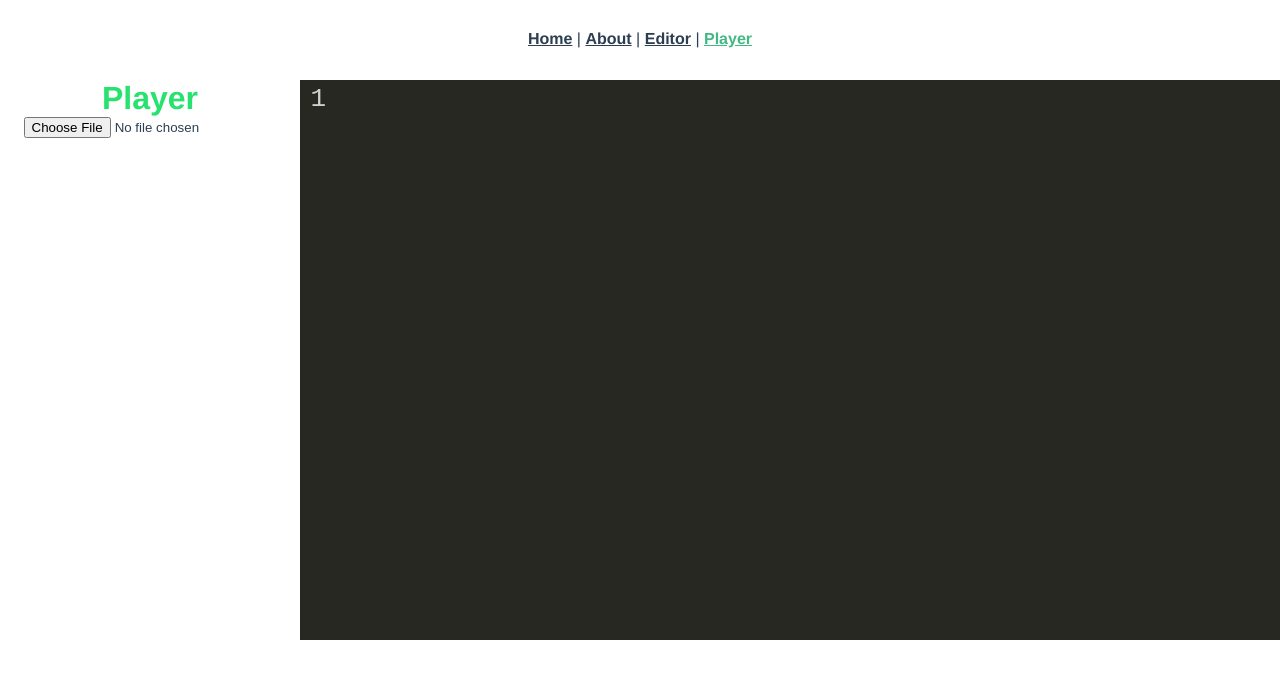
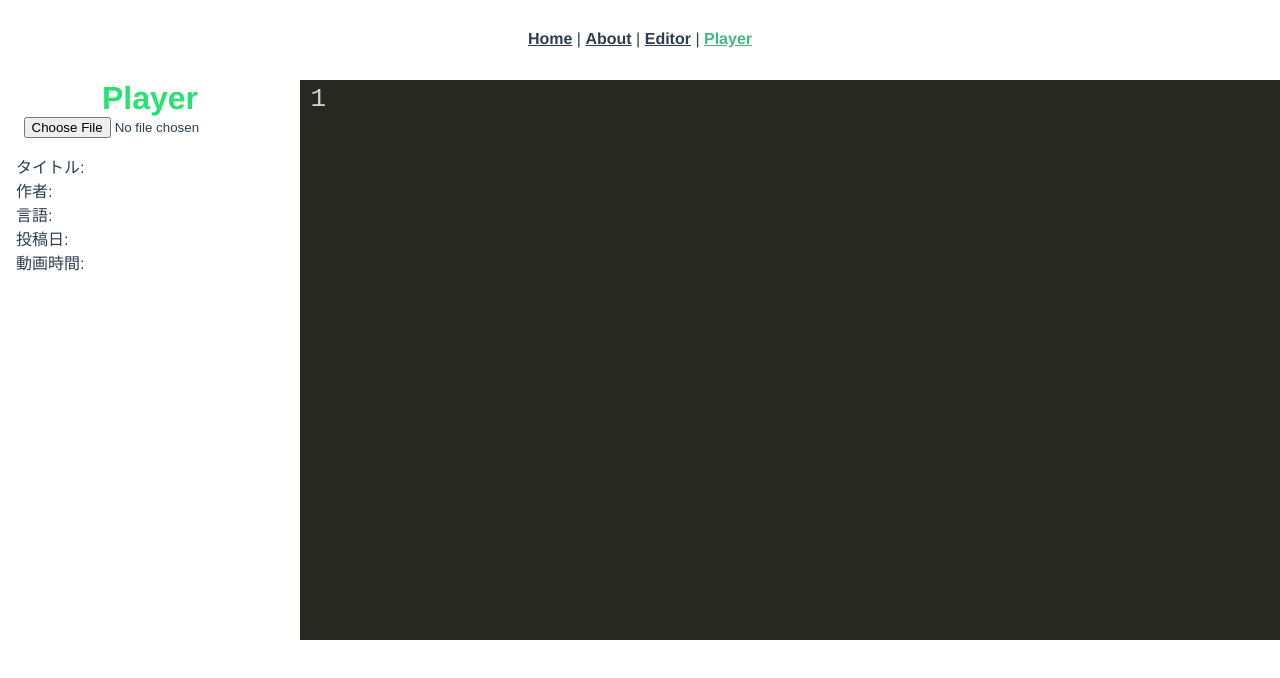
Before and after one commit to nanagami1369/CodingShare, a Vue app in the folder front/: page /#/player in a window 1280 px wide. Shown: the top 678 px of the page. Built offline with nearby package versions, Linux system fonts and the light colour scheme.

Commit message:
ビデオの情報を表示できるようにした

```diff
--- /dev/null
+++ b/front/src/components/VideoInfo.vue
@@ -0,0 +1,62 @@
+<template>
+  <div id="video-info">
+    <p>
+      タイトル:<cite>{{ videoInfo.title }}</cite>
+    </p>
+    <p>
+      作者:<cite>{{ videoInfo.name }}</cite>
+    </p>
+    <p>言語:{{ language }}</p>
+    <p>投稿日:{{ uploadTime }}</p>
+    <p>動画時間:{{ recordingTime }}</p>
+  </div>
+</template>
+
+<script lang="ts">
+import { ViewVideo } from '@/models/ViewVideo'
+import { format } from 'date-fns'
+import Vue, { PropType } from 'vue'
+
+export default Vue.extend({
+  name: 'VideoInfo',
+  props: {
+    videoInfo: {
+      type: Object as PropType<ViewVideo>,
+      default: (): ViewVideo => ({
+        userId: -1,
+        title: '',
+        name: '',
+        language: undefined,
+        uploadTime: -1,
+        recordingTime: -1,
+      }),
+      required: false,
+    },
+  },
+  computed: {
+    language: function (): string {
+      return this.videoInfo.language?.name ?? ''
+    },
+    uploadTime: function (): string {
+      if (this.videoInfo.uploadTime < 0) {
+        return ''
+      }
+      return format(this.videoInfo.uploadTime, 'yyyy/MM/dd hh:mm:ss')
+    },
+    recordingTime: function (): string {
+      if (this.videoInfo.recordingTime < 0) {
+        return ''
+      }
+      return format(this.videoInfo.recordingTime, 'mm分ss秒')
+    },
+  },
+})
+</script>
+<style scoped>
+#video-info {
+  margin: 1em;
+}
+#video-info p {
+  text-align: left;
+}
+</style>
--- /dev/null
+++ b/front/src/models/ViewVideo.ts
@@ -0,0 +1,10 @@
+import { Language } from '@/models/language'
+
+export type ViewVideo = {
+  userId: number
+  title: string
+  name: string
+  language: Language | undefined
+  uploadTime: number
+  recordingTime: number
+}
--- a/front/src/views/PlayerPage.vue
+++ b/front/src/views/PlayerPage.vue
@@ -3,6 +3,7 @@
     <div id="side-panel">
       <h1>Player</h1>
       <input type="file" @change="loadData" value="読み込み" />
+      <VideoInfo :videoInfo="videoInfo" />
     </div>
     <div id="player-panel">
       <textarea id="editor-aria"></textarea>
@@ -22,13 +23,14 @@ import 'codemirror/addon/hint/show-hint.css'
 import 'codemirror/mode/javascript/javascript.js'
 import 'codemirror/addon/hint/javascript-hint.js'
 import 'codemirror/addon/edit/closebrackets.js'
-import { Language } from '@/models/language'
 import { Video } from '@/models/Video.js'
 import { CodingStream } from '@/CodingStream'
+import { ViewVideo } from '@/models/ViewVideo'
+import VideoInfo from '@/components/VideoInfo.vue'
 type DataType = {
   editor?: CodeMirror.EditorFromTextArea
   defualtConfig: EditorConfiguration
-  selectedLanguage?: Language
+  videoInfo: ViewVideo | undefined
 }
 
 function readTextFile(file: File): Promise<string | ArrayBuffer | null> {
@@ -55,6 +57,9 @@ function doSomethingLoop(
 
 export default Vue.extend({
   name: 'PlayerPage',
+  components: {
+    VideoInfo,
+  },
   data(): DataType {
     return {
       defualtConfig: {
@@ -65,6 +70,7 @@ export default Vue.extend({
         showHint: true,
         readOnly: true,
       },
+      videoInfo: undefined,
     }
   },
   methods: {
@@ -79,10 +85,15 @@ export default Vue.extend({
       const video: Video = JSON.parse(videoJson)
       const stream = new CodingStream(video)
       console.log(video)
-      const language = video.header.language
+      this.videoInfo = video.header
+      const { language } = video.header
+      if (language == undefined) {
+        throw new Error('video is not language data')
+      }
       this.editor?.setOption('mode', language.tag)
       this.editor?.setValue('')
       this.editor?.focus()
+
       doSomethingLoop((): { isNext: boolean; nextSpan: number } => {
         const { text, from, to, origin } = stream.current.changeData
         const cursor = stream.current.cursor
```
Also changed, not shown: front/src/models/Video.ts (+2 -9 lines).
